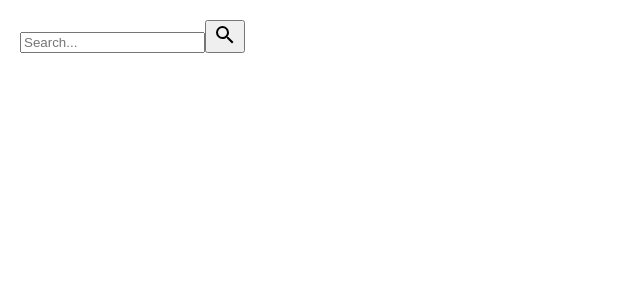
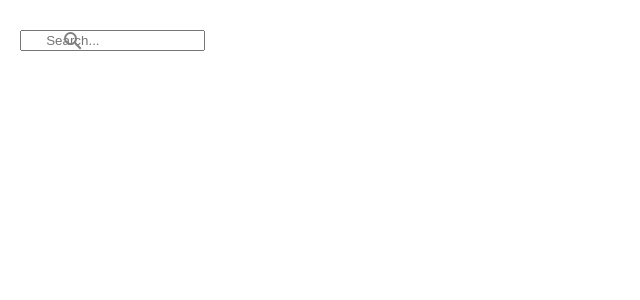
Before and after one commit to ArnelaKapllani/capstone-arnela, a Next.js app: page /search/search in a window 1280 px wide. Shown: the top 300 px of the page, without its empty margins (0-640 px from the left). Built offline with nearby package versions, Linux system fonts and the light colour scheme.

Commit message:
add some styles

```diff
--- a/components/SearchInput/index.js
+++ b/components/SearchInput/index.js
@@ -6,6 +6,7 @@ import { mdiMagnify } from "@mdi/js";
 import BookmarkButton from "../BookmarkButton/index.js";
 import ShoppingCartButton from "../ShoppingCartButton/index.js";
 import { StyledSearchContainer } from "./style.js";
+import { StyledSearchButton } from "./style.js";
 
 export default function SearchInput() {
   const [searchQuery, setSearchQuery] = useState("");
@@ -37,11 +38,11 @@ export default function SearchInput() {
         type="text"
         value={searchQuery}
         onChange={handleInputChange}
-        placeholder="Search..."
+        placeholder="      Search..."
       />
-      <button type="button" onClick={handleSearchClick}>
+      <StyledSearchButton type="button" onClick={handleSearchClick}>
         <Icon path={mdiMagnify} size={1} />
-      </button>
+      </StyledSearchButton>
       <ul>
         {isSearchClicked && searchResults.length === 0 ? (
           <p style={{ color: "lightgrey" }}>... book not found :(</p>
--- a/components/SearchInput/style.js
+++ b/components/SearchInput/style.js
@@ -5,3 +5,16 @@ export const StyledSearchContainer = styled.div`
   border-radius: 15px;
   align-items: center;
 `;
+
+export const StyledSearchButton = styled.button`
+  background-color: transparent;
+  border: none;
+  position: relative;
+  right: 150px;
+  top: 8px;
+  color: grey;
+`;
+
+export const StyledSearchInput = styled.input`
+  position: positive;
+`;
```
